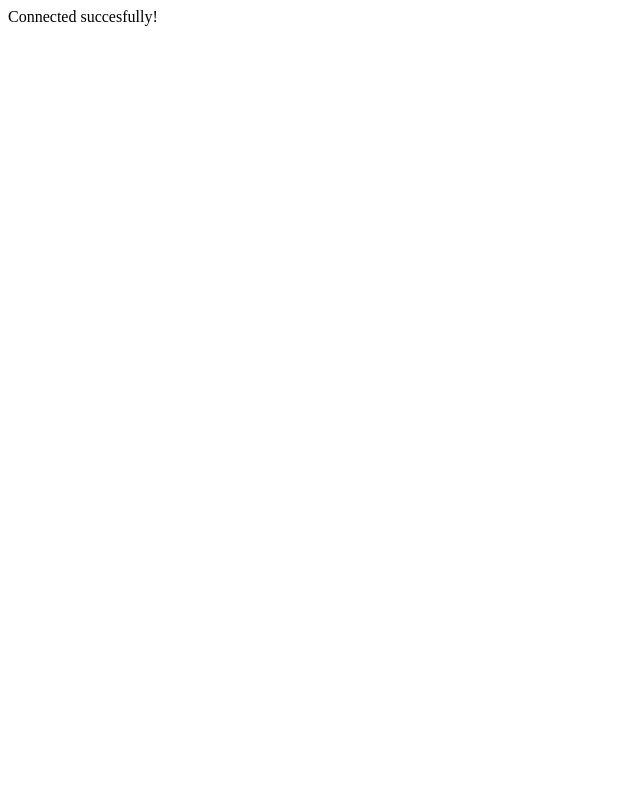
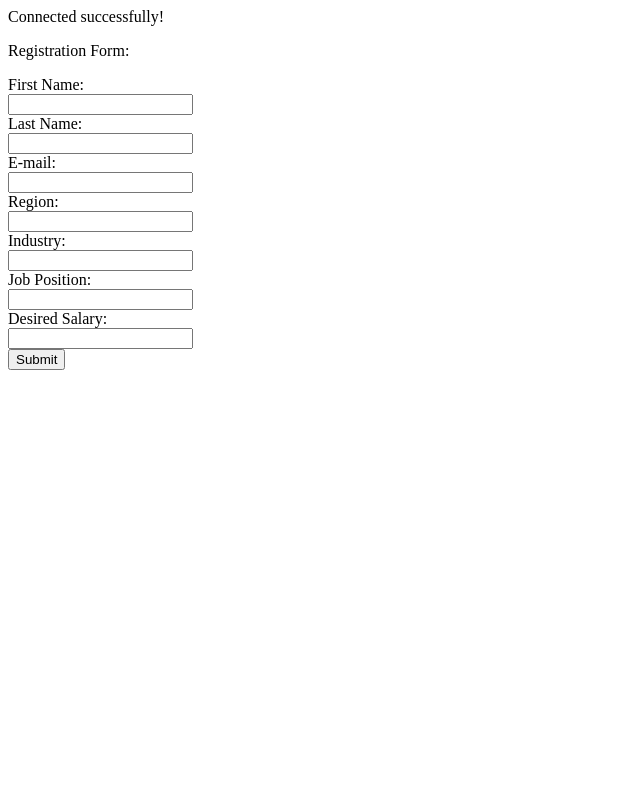
Before and after one commit to RusbachSemStudent/MatchingSystemPHPProject, a PHP site: page / in a window 1280 px wide. Before the commit the part shown is almost empty. Shown: the whole page, without its empty margins (0-640 px from the left). Run offline with PHP 8.4, Linux system fonts and the light colour scheme.

Commit message:
Update index.php

```diff
--- a/index.php
+++ b/index.php
@@ -1,13 +1,61 @@
+<html>
 <?php
 
 $servername = "localhost";
 $username = "root";
 $password = "Admin123!";
+$databasename = "opdrachtdatabase";
 
-$conn = new mysqli($servername, $username, $password);
+$conn = new mysqli($servername, $username, $password, $databasename);
 
 if ($conn->connect_error) {
     die("Connection failed: " . $conn->connect_error);
 }
 
-echo "Connected succesfully!";
+echo "Connected successfully!";
+
+/*$sql = "INSERT INTO registrations (registrationID, firstName, lastName, email, region, industry, jobPosition, desiredSalary) VALUES (1, 'Testnaam', 'Testachternaam', 'test@test.com', 'Europe', 'IT', 'Software Developer', 50000)";
+
+if ($conn->query($sql) === TRUE) {
+    echo "New record created successfully!";
+} else {
+    echo "Error: " . $sql . "<br>" . $conn->error;
+}
+*/
+?>
+<p>Registration Form:</p>
+<form method="post">
+    <label for="firstName">First Name: </label><br>
+    <input type="text" name="firstName"><br>
+    <label for="lastName">Last Name: </label><br>
+    <input type="text" name="lastName"><br>
+    <label for="email">E-mail: </label><br>
+    <input type="text" name="email"><br>
+    <label for="region">Region: </label><br>
+    <input type="text" name="region"><br>
+    <label for="industry">Industry: </label><br>
+    <input type="text" name="industry"><br>
+    <label for="jobPosition">Job Position: </label><br>
+    <input type="text" name="jobPosition"><br>
+    <label for="desiredSalary">Desired Salary: </label><br>
+    <input type="text" name="desiredSalary"><br>
+    <input type="submit" value="Submit">
+</form>
+
+</html>
+<?php
+if ($_SERVER['REQUEST_METHOD'] === 'POST') {
+    $requiredFormFields = ["firstName", "lastName", "email", "region", "industry", "jobPosition", "desiredSalary"];
+    foreach ($requiredFormFields as $field) {
+        if (empty($_POST[$field])) {
+            echo "Field $field is not filled in!";
+            return;
+        }
+    }
+    $sql =  "INSERT INTO registrations (firstName, lastName, email, region, industry, jobPosition, desiredSalary) VALUES ('" . $_POST['firstName'] . "', '" . $_POST['lastName'] . "', '" . $_POST['email'] . "', '" . $_POST['region'] . "', '" . $_POST['industry'] . "', '" . $_POST['jobPosition'] . "', " . $_POST['desiredSalary'] . ")";
+    if ($conn->query($sql) === TRUE) {
+        echo "New record created successfully!";
+    } else {
+        echo "Error: " . $sql . "<br>" . $conn->error;
+    }
+}
```
